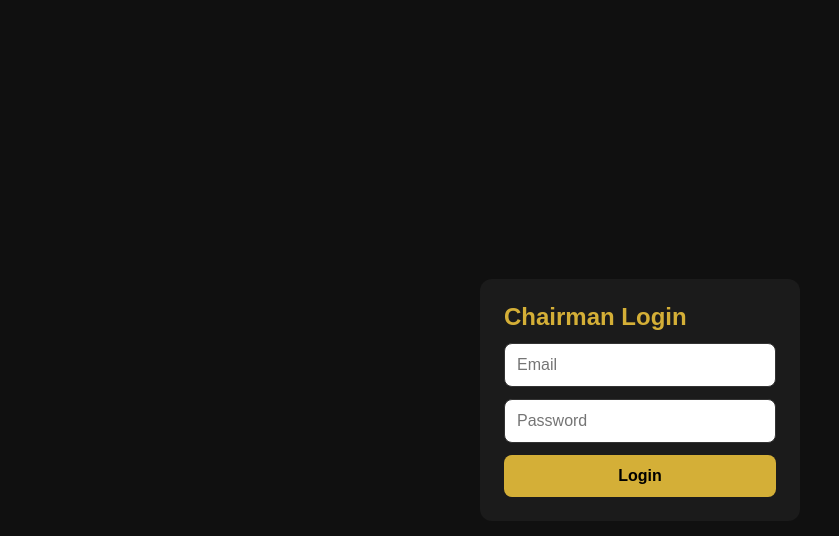
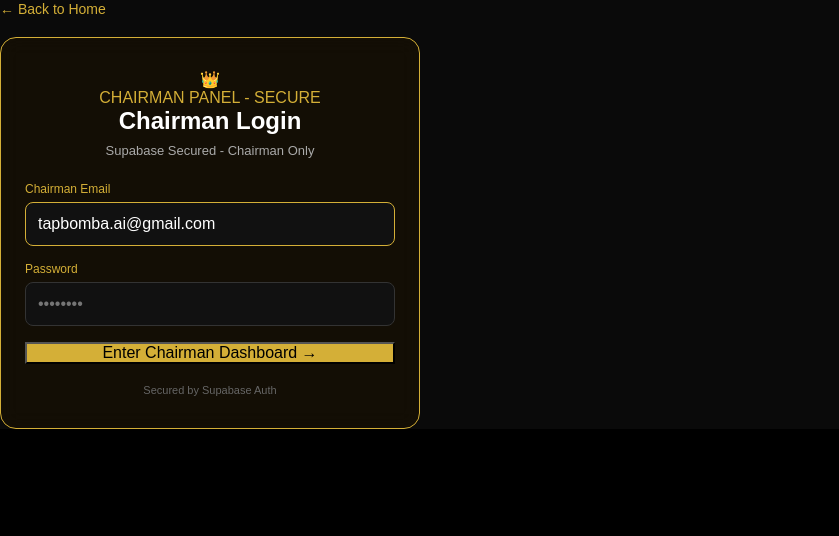
Before and after one commit to tapbombaai-glitch/main-naija-pidgin, a Next.js app: page /login in a window 1280 px wide. Shown: the top 536 px of the page, without its empty margins (0-839 px from the left). Built offline with nearby package versions, Linux system fonts and the light colour scheme; no server answers.

Commit message:
Update page.js

```diff
--- a/app/login/page.js
+++ b/app/login/page.js
@@ -1,39 +1,85 @@
 "use client";
 import { useState } from "react";
+import Link from "next/link";
 import { createClient } from "@/lib/supabase/client";
+import "./login.css"; // if you get css, if not remove this line
 
-export default function Login() {
-  const [email, setEmail] = useState("");
+export default function ChairmanLogin() {
+  const supabase = createClient();
+  const [email, setEmail] = useState("tapbomba.ai@gmail.com");
   const [password, setPassword] = useState("");
-  const [msg, setMsg] = useState("");
+  const [error, setError] = useState("");
+  const [loading, setLoading] = useState(false);
+
+  const CHAIRMAN_EMAIL = "tapbomba.ai@gmail.com";
 
   const handleLogin = async (e) => {
     e.preventDefault();
-    setMsg("Logging in...");
-    const supabase = createClient();
+    setError("");
+    setLoading(true);
 
-    const { error } = await supabase.auth.signInWithPassword({
+    // Only Chairman fit use this login
+    if (email.trim().toLowerCase() !== CHAIRMAN_EMAIL.toLowerCase()) {
+      setError("❌ Only Chairman email allowed here. Workers use Worker Login.");
+      setLoading(false);
+      return;
+    }
+
+    if (!email || !password) {
+      setError("Fill email and password");
+      setLoading(false);
+      return;
+    }
+
+    const { data, error: loginError } = await supabase.auth.signInWithPassword({
       email: email.trim(),
       password: password,
     });
 
-    if (error) {
-      setMsg(error.message);
-    } else {
-      setMsg("Success! Entering dashboard...");
+    if (loginError) {
+      setError("❌ " + loginError.message);
+      setLoading(false);
+      return;
+    }
+
+    if (data.user) {
+      // SUCCESS - Go Dashboard
       window.location.href = "/admin/dashboard";
     }
+
+    setLoading(false);
   };
 
   return (
-    <main style={{minHeight:"100vh", display:"flex", alignItems:"center", justifyContent:"center", background:"#101010", color:"#fff"}}>
-      <form onSubmit={handleLogin} style={{background:"#1b1b1b", padding:"24px", borderRadius:"12px", width:"320px", display:"flex", flexDirection:"column", gap:"12px"}}>
-        <h2 style={{color:"#d4af37"}}>Chairman Login</h2>
-        <input type="email" placeholder="Email" value={email} onChange={(e)=>setEmail(e.target.value)} required style={{padding:"12px", borderRadius:"8px", border:"1px solid #333"}} />
-        <input type="password" placeholder="Password" value={password} onChange={(e)=>setPassword(e.target.value)} required style={{padding:"12px", borderRadius:"8px", border:"1px solid #333"}} />
-        <button type="submit" style={{padding:"12px", borderRadius:"8px", background:"#d4af37", border:"none", fontWeight:"700", cursor:"pointer"}}>Login</button>
-        {msg && <p style={{fontSize:"13px", color:"#ffbaba"}}>{msg}</p>}
-      </form>
+    <main className="workerLoginPage" style={{background:"#0a0a0a"}}>
+      <div className="loginContent">
+        <Link href="/" className="backLink">← Back to Home</Link>
+        <div className="loginCard" style={{borderColor:"#d4af37"}}>
+          <div className="loginHeader">
+            <div className="micIcon">👑</div>
+            <div className="workerLabel" style={{color:"#d4af37"}}>CHAIRMAN PANEL - SECURE</div>
+            <h1>Chairman Login</h1>
+            <p>Supabase Secured - Chairman Only</p>
+          </div>
+          <form onSubmit={handleLogin} className="loginForm">
+            <div className="inputGroup">
+              <label>Chairman Email</label>
+              <input type="email" value={email} onChange={(e) => setEmail(e.target.value)} required style={{borderColor:"#d4af37"}} />
+            </div>
+            <div className="inputGroup">
+              <label>Password</label>
+              <input type="password" placeholder="••••••••" value={password} onChange={(e) => setPassword(e.target.value)} required />
+            </div>
+            {error && <p style={{color:'#ff4444', background:'#3a1717', padding:'10px', borderRadius:'8px', fontSize:'13px'}}>{error}</p>}
+            <button type="submit" className="workerBtn" disabled={loading} style={{background:"#d4af37", color:"#000"}}>
+              {loading ? "Checking Chairman..." : "Enter Chairman Dashboard →"}
+            </button>
+          </form>
+          <div className="loginFooter">
+            <p>Secured by Supabase Auth</p>
+          </div>
+        </div>
+      </div>
     </main>
   );
 }
```
